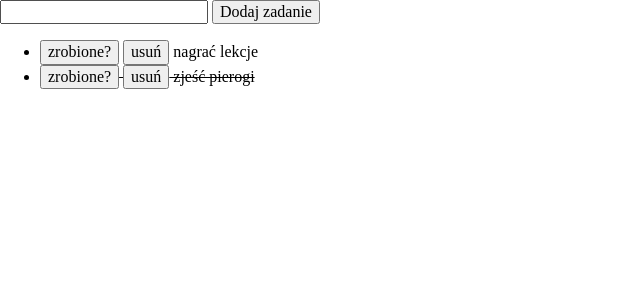
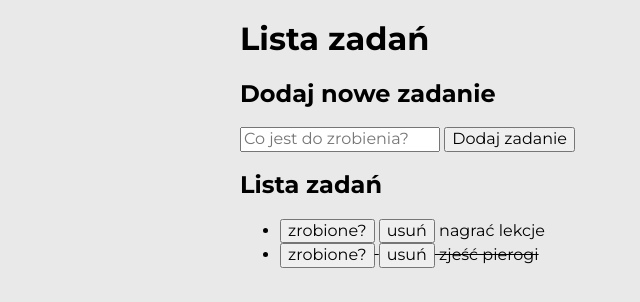
Before and after one commit to Konikqn/todolist, a plain HTML site: page index.html in a window 1280 px wide. Shown: the whole page, without its empty margins (0-640 px from the left). Drawn offline with nearby package versions, Linux system fonts and the light colour scheme; a web font is replaced by a local one.

Commit message:
index reconstruction

```diff
--- a/index.html
+++ b/index.html
@@ -9,17 +9,34 @@
    <link rel="stylesheet" href="https://cdnjs.cloudflare.com/ajax/libs/normalize/8.0.1/normalize.css"
       integrity="sha512-oHDEc8Xed4hiW6CxD7qjbnI+B07vDdX7hEPTvn9pSZO1bcRqHp8mj9pyr+8RVC2GmtEfI2Bi9Ke9Ass0as+zpg=="
       crossorigin="anonymous" referrerpolicy="no-referrer">
-    <link href="css/style.css" rel="stylesheet">
+
+   <link
+      href="https://fonts.googleapis.com/css2?family=Gemunu+Libre:wght@400;500;700&family=Montserrat:wght@400;500;700&display=swap"
+      rel="stylesheet">
+   <link href="css/body.css" rel="stylesheet">
+   <link href="css/section.css" rel="stylesheet">
    <script defer src="js/script.js"></script>
 </head>
 
-<body>
-    <form class="js-form">
-        <input class="js-newTask">
-        <button>Dodaj zadanie</button>
+<body class="container">
+   <main>
+      <h1>Lista zadań</h1>
+      <section class="section">
+         <h2 class="section__header">Dodaj nowe zadanie</h2>
+         <div class="section__main">
+            <form class="form js-form">
+               <input class="form__input js-newTask" placeholder="Co jest do zrobienia?">
+               <button class="form__button">Dodaj zadanie</button>
             </form>
-
+         </div>
+      </section>
+      <section class="section">
+         <h2 class="section__header">Lista zadań</h2>
+         <div>
             <ul class="js-tasks"></ul>
+         </div>
+      </section>
+   </main>
 </body>
 
 </html>
```
Lines whose indentation alone changed are shown as unchanged.
